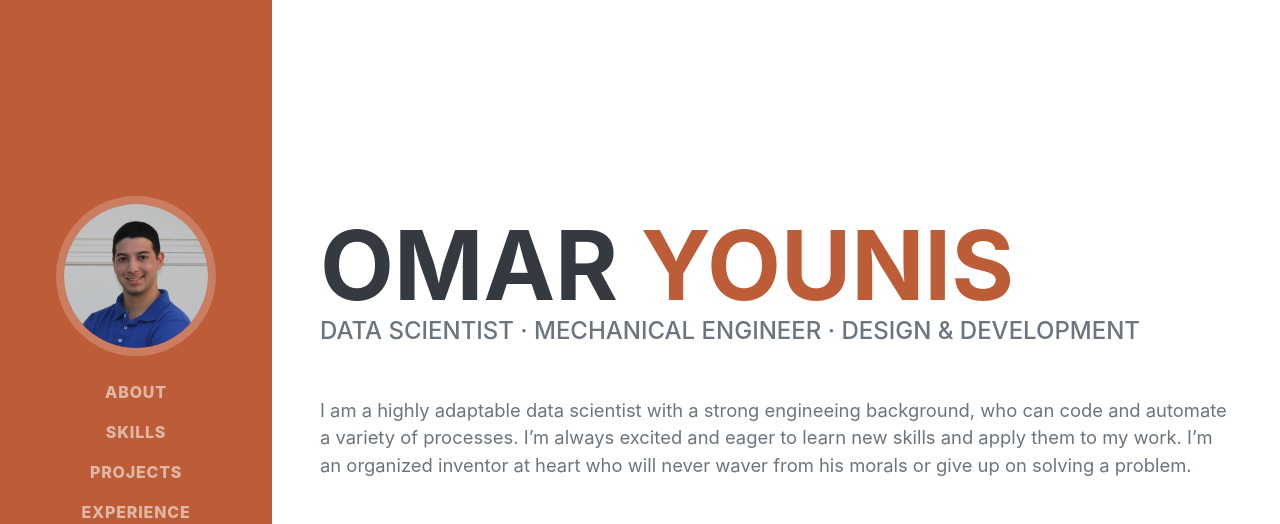
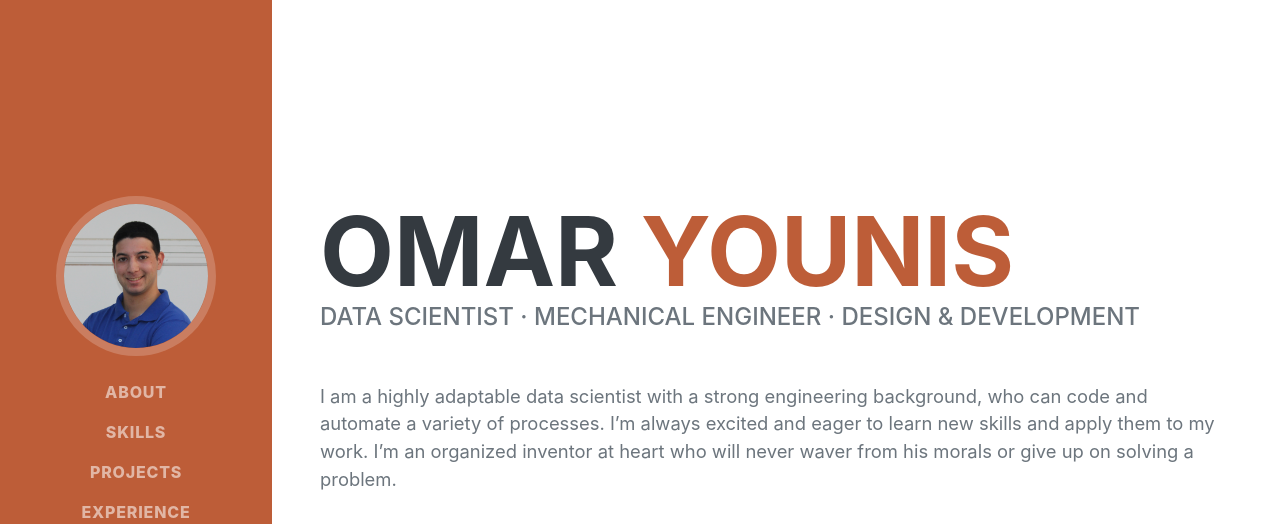
Before and after one commit to osyounis/osyounis.github.io, a plain HTML site: page index.html in a window 1280 px wide. Shown: the top 524 px of the page. Drawn offline with nearby package versions, Linux system fonts and the light colour scheme; a web font is replaced by a local one.

Commit message:
Fixing typo

```diff
--- a/index.html
+++ b/index.html
@@ -49,7 +49,7 @@
                         Data Scientist · Mechanical Engineer · Design & Development
                         <!--<a href="mailto:name@email.com">name@email.com</a> -->
                     </div>
-                    <p class="lead mb-5">I am a highly adaptable data scientist with a strong engineeing background, who can code and automate a variety of processes. I’m always excited and eager to learn new skills and apply them to my work. I’m an organized inventor at heart who will never waver from his morals or give up on solving a problem.</p>
+                    <p class="lead mb-5">I am a highly adaptable data scientist with a strong engineering background, who can code and automate a variety of processes. I’m always excited and eager to learn new skills and apply them to my work. I’m an organized inventor at heart who will never waver from his morals or give up on solving a problem.</p>
                     <div class="social-icons">
                         <a class="social-icon" href="https://www.linkedin.com/in/omar-younis/" title="My LinkedIn"><i class="fab fa-linkedin-in"></i></a>
                         <a class="social-icon" href="https://github.com/osyounis" title="My GitHub"><i class="fab fa-github"></i></a>
```
